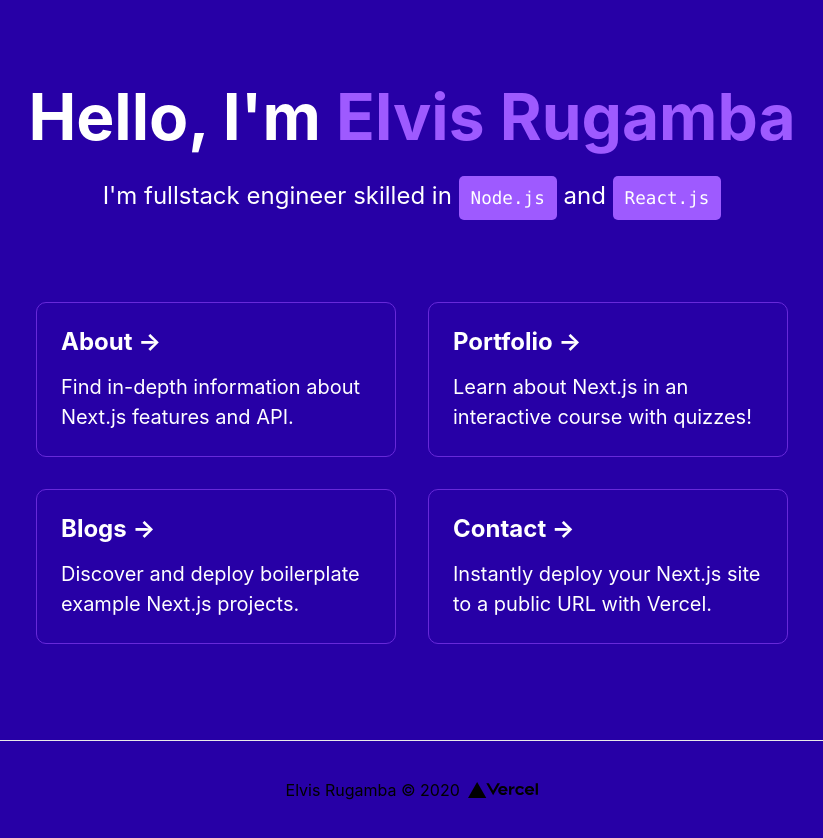
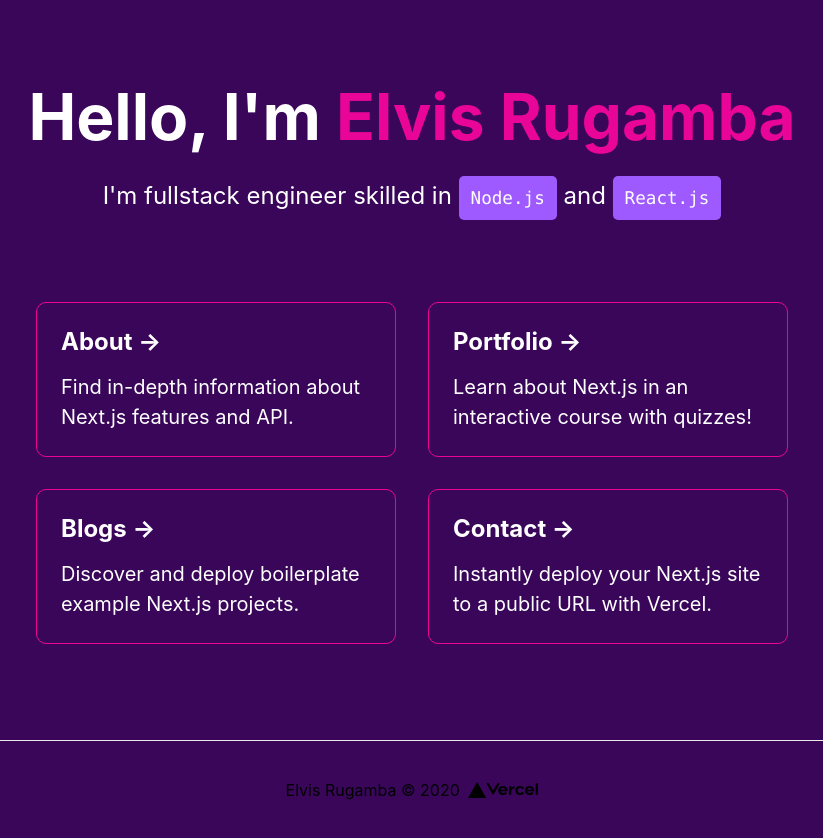
Before and after one commit to Elvis-rugamba/my-portfolio, a Next.js app: page / in a window 1280 px wide. Shown: the whole page, without its empty margins (228-1051 px from the left). Built offline with nearby package versions, Linux system fonts and the light colour scheme.

Commit message:
Update Home.module.css

```diff
--- a/styles/Home.module.css
+++ b/styles/Home.module.css
@@ -5,7 +5,7 @@
   flex-direction: column;
   justify-content: center;
   align-items: center;
-  background: #2700a6;
+  background: #39065A;
 }
 
 .main {
@@ -37,7 +37,7 @@
 }
 
 .title a {
-  color: #9e5aff;
+  color: #ea0599;
   text-decoration: none;
 }
 
@@ -90,7 +90,7 @@
   text-align: left;
   color: #ffffff;
   text-decoration: none;
-  border: 1px solid #6729d9;
+  border: 1px solid #EA0599;
   border-radius: 10px;
   transition: color 0.15s ease, border-color 0.15s ease;
 }
@@ -98,8 +98,8 @@
 .card:hover,
 .card:focus,
 .card:active {
-  color: #9e5aff;
-  border-color: #9e5aff;
+  color: #EA0599;
+  border-color: #EA0599;
 }
 
 .card h3 {
```
